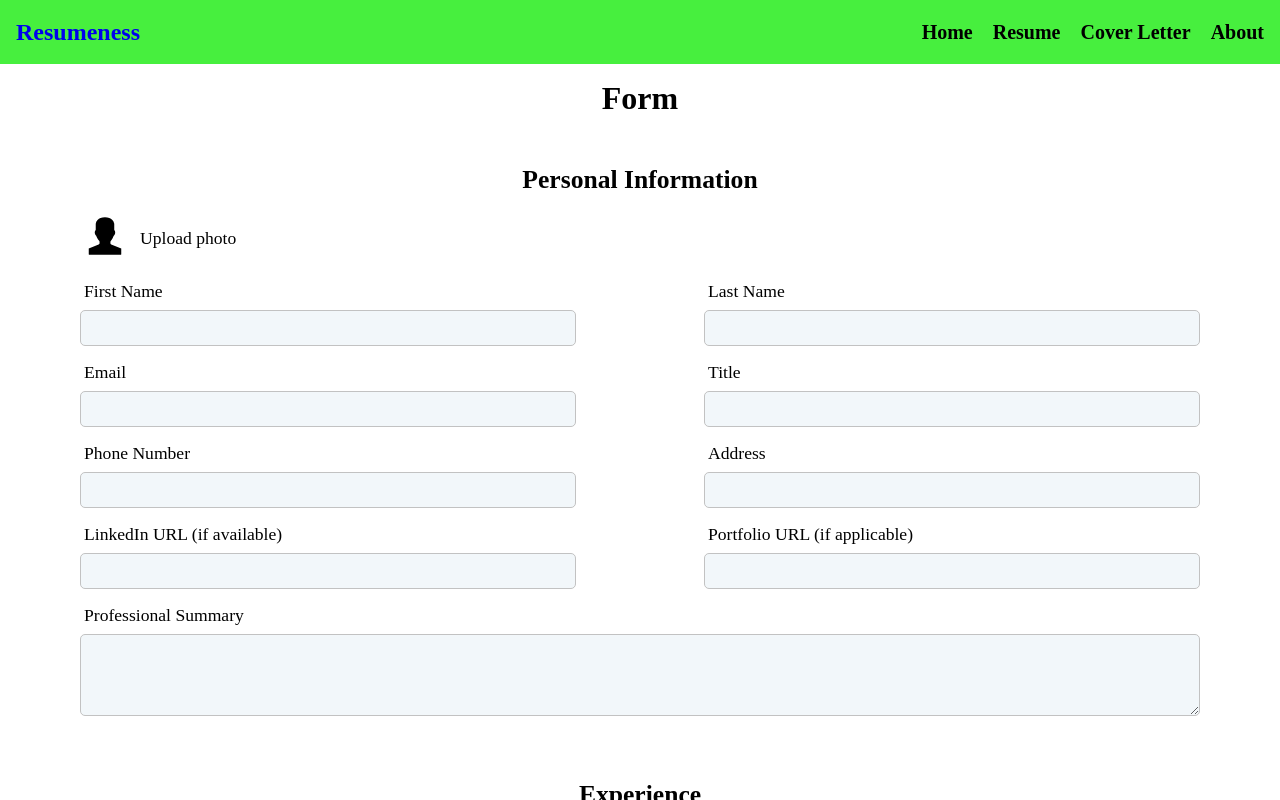
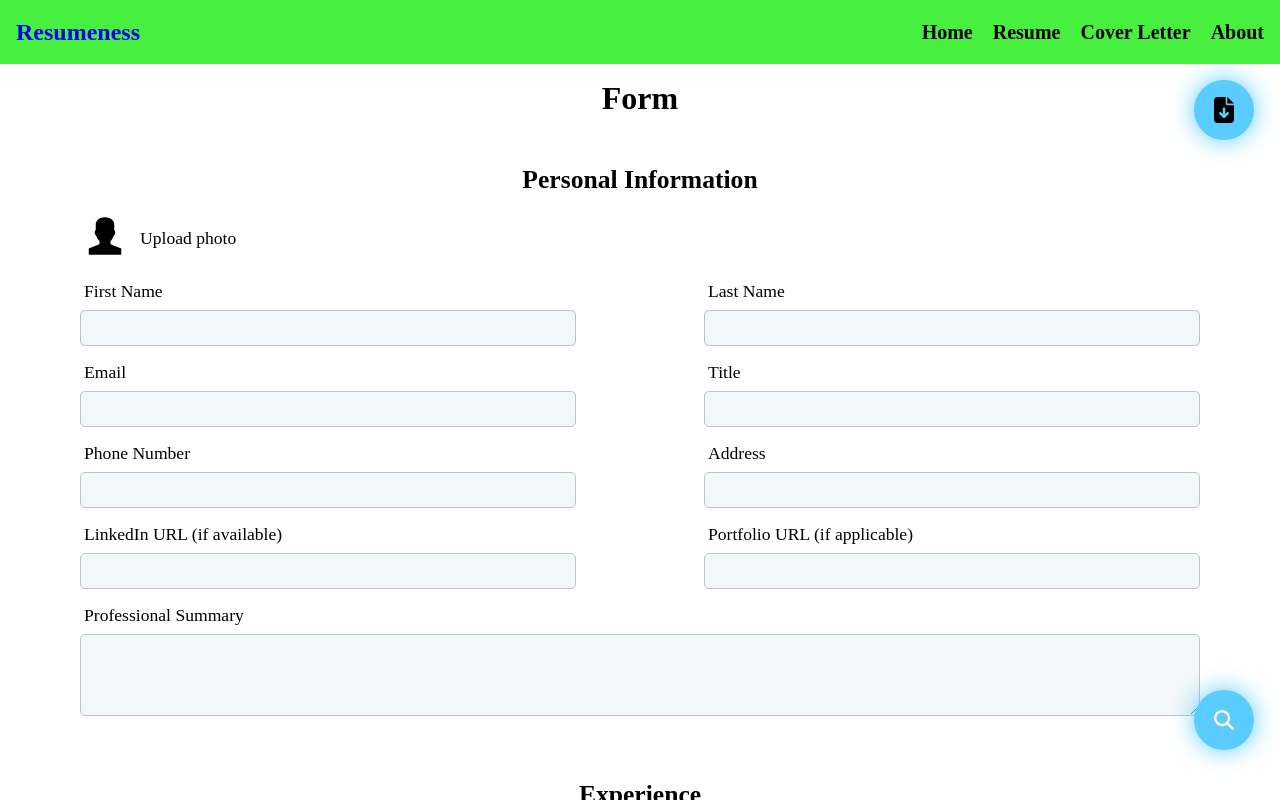
Before and after one commit to The-White-Hats/Resumeness, a React (Vite) app: page /resume in a window 1280 px wide. Built offline with nearby package versions, Linux system fonts and the light colour scheme.

Commit message:
Download pdf

```diff
--- a/package.json
+++ b/package.json
@@ -11,6 +11,9 @@
   },
   "dependencies": {
     "@reduxjs/toolkit": "^1.9.5",
+    "html2canvas": "^1.4.1",
+    "jspdf": "^2.5.1",
+    "pdfmake": "^0.2.7",
     "react": "^18.2.0",
     "react-dom": "^18.2.0",
     "react-redux": "^8.1.2",
@@ -19,6 +22,7 @@
   },
   "devDependencies": {
     "@types/node": "^20.5.6",
+    "@types/pdfmake": "^0.2.2",
     "@types/react": "^18.2.15",
     "@types/react-dom": "^18.2.7",
     "@typescript-eslint/eslint-plugin": "^6.0.0",
--- a/src/pages/resume/sub/detailed-preview/detailed-preview.css
+++ b/src/pages/resume/sub/detailed-preview/detailed-preview.css
@@ -80,3 +80,6 @@ input[type="color"]::-webkit-color-swatch-wrapper {
   height: 45px;
   border-radius: 50%;
 }
+.download-container{
+  left: 2%;
+}
--- a/src/pages/resume/sub/detailed-preview/detailed-preview.tsx
+++ b/src/pages/resume/sub/detailed-preview/detailed-preview.tsx
@@ -1,12 +1,12 @@
 import type { TypedUseSelectorHook } from "react-redux";
 import { useDispatch, useSelector } from "react-redux";
 import plus from "../../../../assets/plus-solid.svg";
+import { updateColor } from "../../../../slices/colorReducer";
 import type { RootState } from "../../../../slices/store";
+import DownloadButton from "../download-button/download-button";
 import Colors from "../preview-wrapper/colors/colors";
 import Preview from "../preview-wrapper/preview/preview";
 import "./detailed-preview.css";
-
-import { updateColor } from "../../../../slices/colorReducer";
 
 const DetailedPreview = () => {
   const useAppSelector: TypedUseSelectorHook<RootState> = useSelector;
@@ -14,8 +14,9 @@ const DetailedPreview = () => {
   const dispatch = useDispatch();
   return (
     <>
+      <DownloadButton style="download-container" />
       <div className="fixed">
-        <Colors  />
+        <Colors />
         <div className="customize-container">
           <input
             type="color"
--- /dev/null
+++ b/src/pages/resume/sub/download-button/download-button.css
@@ -0,0 +1,4 @@
+.download-button{
+    right: 2%;
+    top: 10%;
+  }
--- /dev/null
+++ b/src/pages/resume/sub/download-button/download-button.tsx
@@ -0,0 +1,36 @@
+import html2canvas from "html2canvas";
+import { jsPDF } from "jspdf";
+import FileDown from "../../../../assets/filedown.svg";
+//import pdfMake from 'pdfmake/build/pdfmake.js';
+import { type } from "os";
+import "./download-button.css";
+const htmlStringToPdf = async () => {
+  //   const blob = await new Blob([document.querySelector(".preview").innerHTML]);
+  //   const docDefinition = {
+  //     content: [blob],
+  //   };
+  //   pdfMake.createPdf(docDefinition).open();
+  const capture = document.querySelector(".preview");
+  const canvas = await html2canvas(capture, {});
+  const imgData = canvas.toDataURL("img/png");
+  const doc = new jsPDF("p", "mm", "a4");
+  const height = doc.internal.pageSize.getHeight();
+  const width = doc.internal.pageSize.getWidth();
+  doc.addImage(imgData, "PNG", 0, 0, width, height);
+  doc.save("CV.pdf");
+};
+type props={
+    style:string;
+}
+const DownloadButton = ({style}: props) => {
+  return (
+    <button
+      className={`download-button button ${style}`}
+      onClick={htmlStringToPdf}
+    >
+      <div className="button-text">Download</div>
+      <img src={FileDown} alt="preview" className="Icon" />
+    </button>
+  );
+};
+export default DownloadButton;
--- a/src/pages/resume/sub/preview-button/preview-button.css
+++ b/src/pages/resume/sub/preview-button/preview-button.css
@@ -1,7 +1,5 @@
-.preview-button {
+.button {
   position: fixed;
-  right: 2%;
-  bottom: 50px;
   border-radius: 50px;
   display: flex;
   justify-content: space-between;
@@ -12,17 +10,22 @@
   transition: width 1s ease-in-out;
   width: 60px;
   height: 60px;
+  z-index: 888;
 }
-.preview-button:hover {
+.preview-button{
+  right: 2%;
+  bottom: 50px;
+}
+.button:hover {
     width: 150px;
 }
-.previewIcon {
+.Icon {
   position: absolute;
   width: 20px;
   height: auto;
   right: 20px;
 }
-.preview-text {
+.button-text {
   margin-right: 10px;
   font-size: 1.3em;
   font-weight: 700;
@@ -33,7 +36,7 @@
   transition: all .2s ease-out;
   transition-delay:  .1s;
 }
-.preview-button:hover .preview-text {
+.button:hover .button-text{
   opacity: 1;
   transition-delay:  .8s;
 }
--- a/src/pages/resume/sub/preview-button/preview-button.tsx
+++ b/src/pages/resume/sub/preview-button/preview-button.tsx
@@ -5,9 +5,9 @@ import { Link } from "react-router-dom";
 const PreviewButton = ()=>{
     return (
         <Link to="/resume/preview">
-        <button className="preview-button">
-           <div className="preview-text">Preview</div>
-            <img src={previewIcon} alt="preview" className="previewIcon"/>
+        <button className="preview-button button">
+           <div className="button-text">Preview</div>
+            <img src={previewIcon} alt="preview" className="Icon"/>
         </button>
         </Link>
     );
--- a/src/pages/resume/sub/preview-wrapper/preview-wrapper.tsx
+++ b/src/pages/resume/sub/preview-wrapper/preview-wrapper.tsx
@@ -1,6 +1,7 @@
 import type { TypedUseSelectorHook } from "react-redux";
 import { useSelector } from "react-redux";
 import type { RootState } from "../../../../slices/store";
+import DownloadButton from "../download-button/download-button";
 import PreviewButton from "../preview-button/preview-button";
 import Colors from "./colors/colors";
 import "./preview-wrapper.css";
@@ -9,6 +10,8 @@ const Wrapper = () => {
   const useAppSelector: TypedUseSelectorHook<RootState> = useSelector;
   const { color } = useAppSelector((state) => state.color);
   return (
+    <>
+      <DownloadButton />
       <div className="wrapper">
         <div className="absolute">
           <Colors />
@@ -16,8 +19,9 @@ const Wrapper = () => {
         <div className="container">
           <Preview color={color} />
         </div>
+      </div>
       <PreviewButton />
-    </div>
+    </>
   );
 };
 
```
Also changed, not shown: src/assets/filedown.svg (added), 1 other file (tests, documents, lock files or other folders). Lines whose indentation alone changed are shown as unchanged.
